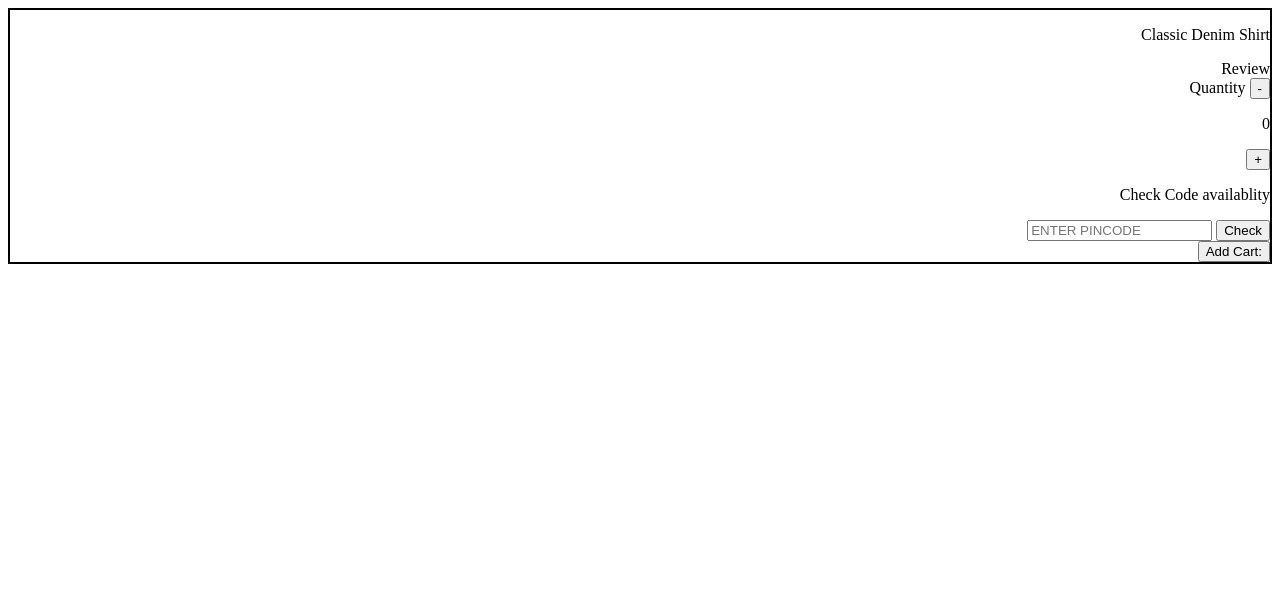
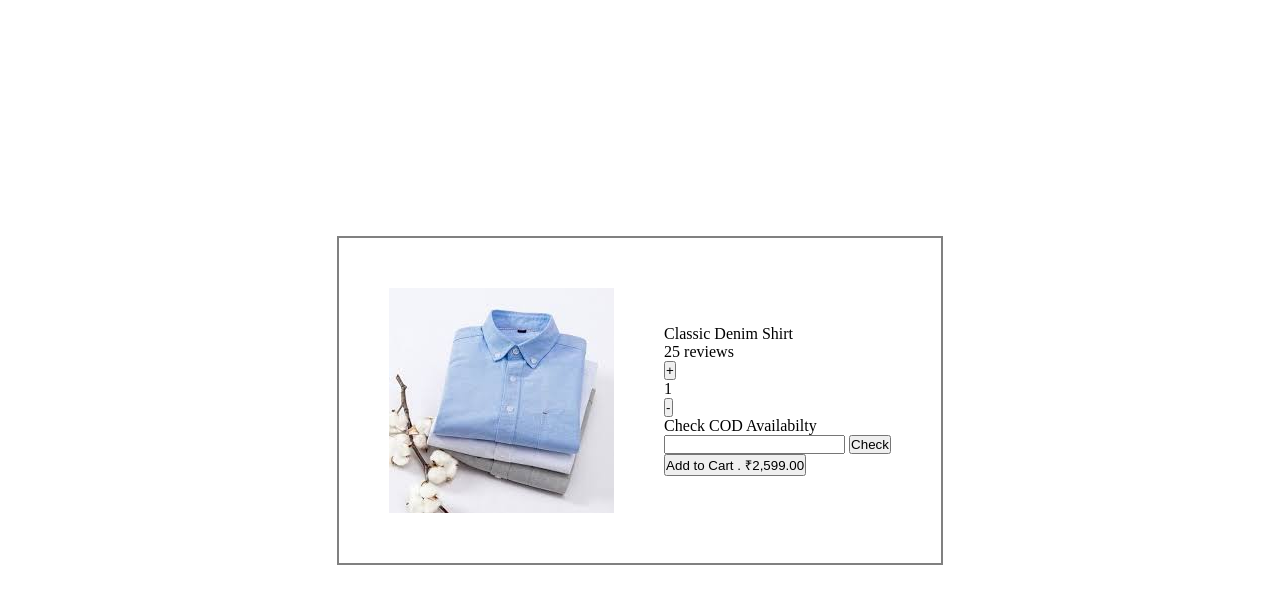
Before and after one commit to Anupamit/marmeto, a plain HTML site: page index.html in a window 1280 px wide. Drawn offline with Linux system fonts and the light colour scheme.

Commit message:
final assesment

```diff
--- a/index.html
+++ b/index.html
@@ -1,25 +1,90 @@
 <!DOCTYPE html>
-<html>
+<style>
+    *,
+*::after,
+*::before {
+	margin: 0px;
+	padding: 0px;
+	box-sizing: border-box;
+}
 
-<body>
-<div style="border: 2px solid #000; text-align: right;">
+body {
+	height: 100vh;
+	width: 100vw;
+	display: grid;
+	place-content: center;
+}
 
-    <p>Classic Denim Shirt</p>
-    <span>Review</span>
-    <div>
-        <span>Quantity</span>
-        <button>-</button>
-        <p>0</p>
-        <button>+</button>
-    </div>
-    <div>
-        <p>Check Code availablity</p>
-        <input type="number" placeholder="ENTER PINCODE" name="pincode">
-        <button>Check</button>
-    </div>
-    <button>Add Cart: </button>
-</div>
+img {
+	margin-right: 50px;
+}
 
+.content-container {
+	display: flex;
+	align-items: center;
+	border: 2px solid grey;
+	padding: 50px;
+}
 
-</body>
+input::-webkit-outer-spin-button,
+input::-webkit-inner-spin-button {
+	-webkit-appearance: none;
+	margin: 0;
+}
+</style>
+<script>
+const currentQuant = document.getElementById("qty");
+const addQuant = document.getElementById("add-qty");
+const removeQty = document.getElementById("remove-qty");
+const pincode = document.getElementById("pincode");
+const checkAvailabiltu = document.getElementById("check");
+const addToCart = document.getElementById("add-to-cart");
+let quantity = 1;
+let userPincode = "";
+
+addQuant.addEventListener("click", (e) => {
+	e.preventDefault();
+	currentQuant.innerText = ++quantity;
+});
+
+removeQty.addEventListener("click", (e) => {
+	e.preventDefault();
+	if (quantity > 1) currentQuant.innerText = --quantity;
+});
+
+pincode.addEventListener("change", (e) => {
+	if (e.target.value !== "560017" && e.target.value !== "560103") {
+		addToCart.disabled = true;
+	}
+});
+</script>
+<html lang="en">
+	<head>
+		<meta charset="UTF-8" />
+		<meta name="viewport" content="width=device-width, initial-scale=1.0" />
+		<title>Marmeto</title>
+	</head>
+	<body>
+		<div class="content-container">
+			<img src="./img/download.jpeg" alt="shirt" />
+			<div class="detail-content">
+				<div class="content-title">Classic Denim Shirt</div>
+				<div class="rating-container">
+					<div class="rating-stars"></div>
+					<div class="number-of-reviews">25 reviews</div>
+				</div>
+				<div class="qty-container">
+					<button id="add-qty">+</button>
+					<div id="qty">1</div>
+					<button id="remove-qty">-</button>
+				</div>
+				<div class="pincode-avail">
+					<div class="check-pin">Check COD Availabilty</div>
+					<input type="number" name="pincode" id="pincode" />
+					<button id="check">Check</button>
+				</div>
+				<button id="add-to-cart">Add to Cart . ₹2,599.00</button>
+			</div>
+		</div>
+	</body>
 </html>
```
Also changed, not shown: img/download.jpeg (added).
